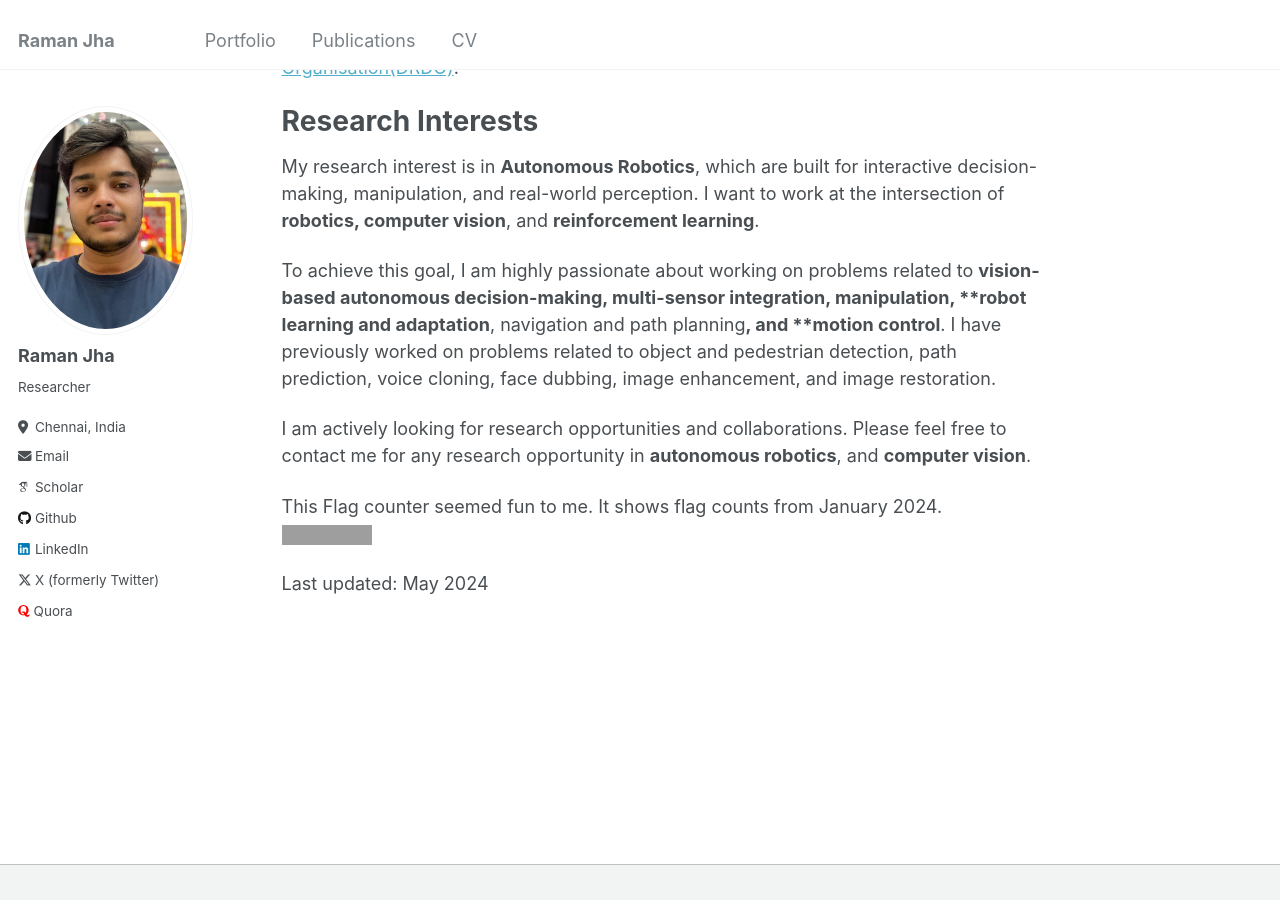
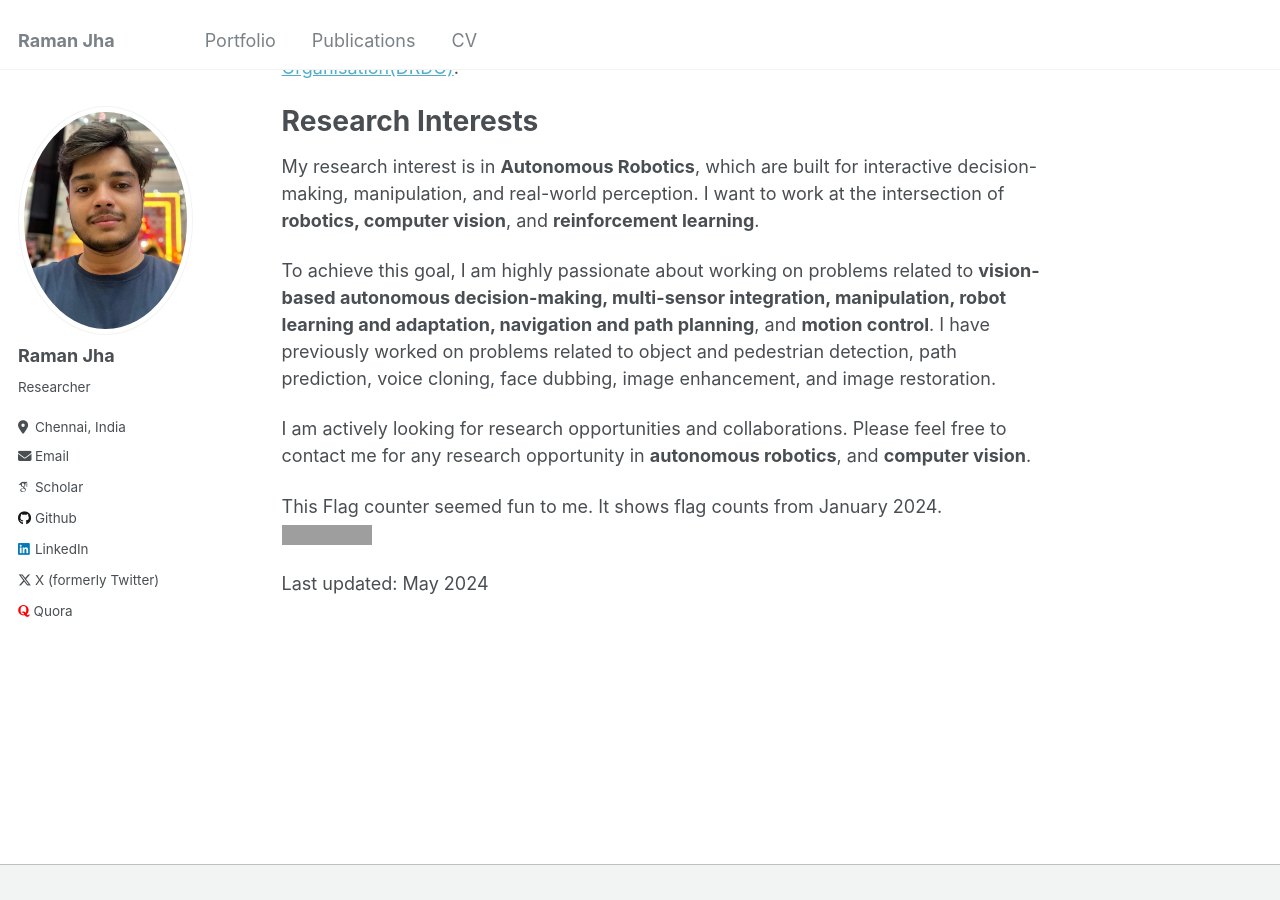
Before and after one commit to jhakrraman/jhakrraman.github.io, a Jekyll site: the page built from _pages/about.md, in a window 1280 px wide and 900 px high, scrolled down 548 px. Built offline with Jekyll 4.4.1, drawn with Linux system fonts in a browser that asks for light colours; some web fonts are replaced; grey boxes are pictures that could not be loaded.

```diff
--- a/_pages/about.md
+++ b/_pages/about.md
@@ -18,7 +18,7 @@ Previously, in my final semester, I worked as a Founding Machine Learning Intern
 
 My research interest is in **Autonomous Robotics**, which are built for interactive decision-making, manipulation, and real-world perception. I want to work at the intersection of **robotics, computer vision**, and **reinforcement learning**.
 
-To achieve this goal, I am highly passionate about working on problems related to **vision-based autonomous decision-making, multi-sensor integration, manipulation, **robot learning and adaptation**, navigation and path planning**, and **motion control**. I have previously worked on problems related to object and pedestrian detection, path prediction, voice cloning, face dubbing, image enhancement, and image restoration.
+To achieve this goal, I am highly passionate about working on problems related to **vision-based autonomous decision-making, multi-sensor integration, manipulation, robot learning and adaptation, navigation and path planning**, and **motion control**. I have previously worked on problems related to object and pedestrian detection, path prediction, voice cloning, face dubbing, image enhancement, and image restoration.
 
 I am actively looking for research opportunities and collaborations. Please feel free to contact me for any research opportunity in **autonomous robotics**, and **computer vision**.
 
```
